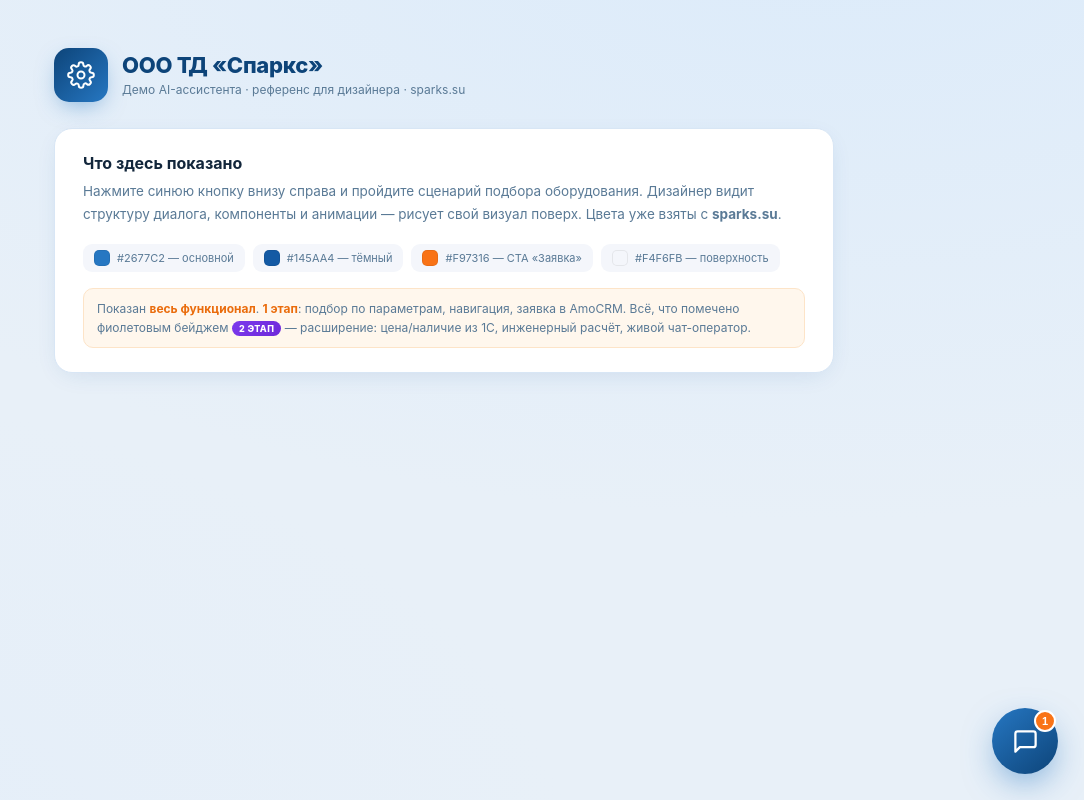
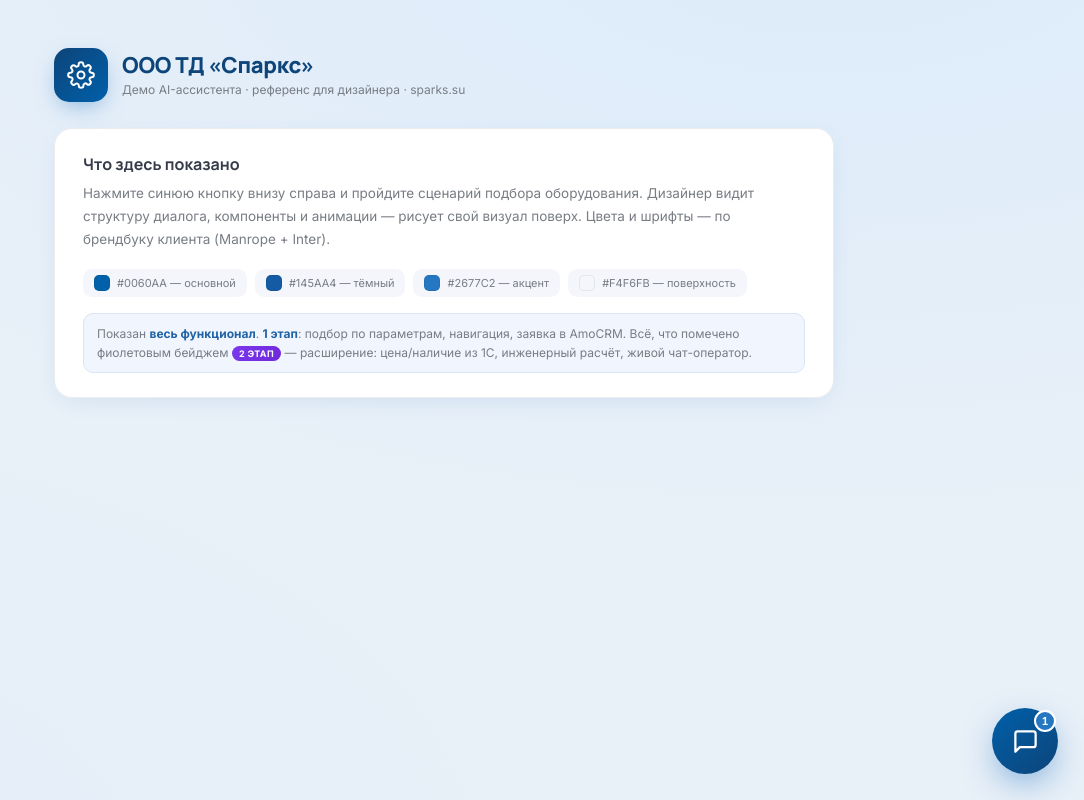
Before and after one commit to Andrrreyiv/portfolio-andrey, a plain HTML site: page sparks-widget/index.html in a window 1280 px wide. Shown: the whole page, without its empty margins (196-1280 px from the left). Drawn offline with nearby package versions, Linux system fonts and the light colour scheme.

Commit message:
Виджет Спаркс: палитра и шрифты по брендбуку клиента
Обновлены дизайн-токены :root под бренд ТД Спаркс: primary #0060AA,
акцент #2677C2, полностью синяя палитра (убран оранжевый), текст/границы
по брендбуку. Подключены веб-шрифты Manrope (заголовки) + Inter (текст).
Логика, сценарии, GSAP и интеграции не затронуты.

Co-Authored-By: claude-flow <ruv@ruv.net>

```diff
--- a/sparks-widget/index.html
+++ b/sparks-widget/index.html
@@ -5,26 +5,30 @@
 <meta name="viewport" content="width=device-width,initial-scale=1">
 <title>ТД Спаркс — AI-ассистент</title>
 <script src="https://cdnjs.cloudflare.com/ajax/libs/gsap/3.12.5/gsap.min.js"></script>
+<link rel="preconnect" href="https://fonts.googleapis.com">
+<link rel="preconnect" href="https://fonts.gstatic.com" crossorigin>
+<link href="https://fonts.googleapis.com/css2?family=Inter:wght@400;500;600;700&family=Manrope:wght@600;700;800&display=swap" rel="stylesheet">
 <style>
 /* ══════════════════════════════════════════════
-   ЦВЕТА — взяты с sparks.su (computed styles).
+   ЦВЕТА и ШРИФТЫ — по брендбуку ТД Спаркс.
    Дизайнеру: менять только эти переменные.
    ══════════════════════════════════════════════ */
 :root{
-  --brand:        #2677C2;
+  --brand:        #0060AA;
   --brand-dark:   #145AA4;
   --brand-deep:   #0D4479;
-  --brand-light:  #EBF4FF;
-  --accent:       #F97316;
-  --accent-dark:  #EA6C0C;
-  --text:         #12263B;
-  --muted:        #5A7A96;
-  --muted-soft:   #8AA6C0;
-  --border:       #D8E6F5;
+  --brand-light:  #E3F0FF;
+  --accent:       #2677C2;
+  --accent-dark:  #1F63A6;
+  --text:         #363B49;
+  --muted:        #787D84;
+  --muted-soft:   #ABAFB1;
+  --border:       #ECEDF0;
   --surface:      #F4F6FB;
   --ok:           #16A34A;
-  --shadow:       rgba(22,78,140,.14);
-  --font:-apple-system,"Segoe UI",Roboto,Arial,sans-serif;
+  --shadow:       rgba(0,96,170,.14);
+  --font:'Inter',-apple-system,"Segoe UI",Roboto,Arial,sans-serif;
+  --font-head:'Manrope','Inter',-apple-system,"Segoe UI",Arial,sans-serif;
 }
 *{box-sizing:border-box;margin:0;padding:0}
 body{font-family:var(--font);background:
@@ -39,19 +43,19 @@ body{font-family:var(--font);background:
   background:linear-gradient(135deg,var(--brand-deep),var(--brand));
   display:flex;align-items:center;justify-content:center;
   box-shadow:0 8px 22px -6px rgba(38,119,194,.5)}
-.brand-row h1{font-size:22px;font-weight:800;color:var(--brand-deep);line-height:1.1;letter-spacing:-.3px}
+.brand-row h1{font-family:var(--font-head);font-size:22px;font-weight:800;color:var(--brand-deep);line-height:1.1;letter-spacing:-.3px}
 .brand-row p{font-size:12px;color:var(--muted);margin-top:4px}
 
 .info-card{background:#fff;border:1px solid var(--border);border-radius:18px;
   padding:24px 28px;box-shadow:0 6px 26px -8px var(--shadow)}
-.info-card h2{font-size:16px;font-weight:700;margin-bottom:7px}
+.info-card h2{font-family:var(--font-head);font-size:16px;font-weight:700;margin-bottom:7px}
 .info-card p{font-size:13.5px;color:var(--muted);line-height:1.7}
 .tokens{display:flex;flex-wrap:wrap;gap:8px;margin-top:18px}
 .tk{display:flex;align-items:center;gap:7px;background:var(--surface);
   border-radius:9px;padding:6px 11px;font-size:11px;color:var(--muted)}
 .tk i{width:16px;height:16px;border-radius:5px;flex-shrink:0;border:1px solid #0001}
 .note{margin-top:16px;font-size:12px;color:var(--muted);
-  background:#FFF7ED;border:1px solid #FDE4C8;border-radius:10px;padding:10px 13px;line-height:1.6}
+  background:#F1F5FE;border:1px solid #D8E6F5;border-radius:10px;padding:10px 13px;line-height:1.6}
 .note b{color:var(--accent-dark)}
 
 /* ══ ВИДЖЕТ ══════════════════════════════════════ */
@@ -99,7 +103,7 @@ body{font-family:var(--font);background:
   background:var(--accent);border:2px solid #fff;border-radius:8px;
   font-size:8px;font-weight:900;color:#fff;padding:2px 5px;letter-spacing:.3px}
 .cw-name{flex:1}
-.cw-name h3{font-size:15.5px;font-weight:700;color:#fff;margin-bottom:3px}
+.cw-name h3{font-family:var(--font-head);font-size:16px;font-weight:700;color:#fff;margin-bottom:3px}
 .cw-online{display:flex;align-items:center;gap:6px;font-size:11.5px;color:rgba(255,255,255,.85)}
 .cw-dot{width:7px;height:7px;background:#4ADE80;border-radius:50%;flex-shrink:0;
   box-shadow:0 0 0 0 rgba(74,222,128,.6)}
@@ -167,8 +171,8 @@ body{font-family:var(--font);background:
 .btn-ghost{background:#fff;border:1.5px solid var(--border)!important;color:var(--brand)}
 .btn-ghost:hover{border-color:var(--brand)!important;background:var(--brand-light)}
 .btn-cta{background:linear-gradient(135deg,var(--accent),var(--accent-dark));
-  color:#fff;box-shadow:0 4px 12px -3px rgba(249,115,22,.4)}
-.btn-cta:hover{transform:translateY(-1px);box-shadow:0 7px 18px -3px rgba(249,115,22,.5)}
+  color:#fff;box-shadow:0 4px 12px -3px rgba(0,96,170,.32)}
+.btn-cta:hover{transform:translateY(-1px);box-shadow:0 7px 18px -3px rgba(0,96,170,.45)}
 
 /* форма лида */
 .lead{align-self:flex-start;max-width:93%;width:93%;
@@ -199,7 +203,7 @@ body{font-family:var(--font);background:
   font-weight:700;color:var(--ok);margin-bottom:10px}
 .stock i{width:7px;height:7px;border-radius:50%;background:var(--ok);
   box-shadow:0 0 0 3px rgba(22,163,74,.15)}
-.stock.low{color:var(--accent-dark)} .stock.low i{background:var(--accent);box-shadow:0 0 0 3px rgba(249,115,22,.15)}
+.stock.low{color:var(--accent-dark)} .stock.low i{background:var(--accent);box-shadow:0 0 0 3px rgba(38,119,194,.15)}
 
 /* оператор */
 .msg.op{background:#F3EEFF;border:1px solid #DED2FA;color:var(--text);
@@ -285,11 +289,11 @@ body{font-family:var(--font);background:
     <h2>Что здесь показано</h2>
     <p>Нажмите синюю кнопку внизу справа и пройдите сценарий подбора оборудования.
     Дизайнер видит структуру диалога, компоненты и анимации — рисует свой визуал поверх.
-    Цвета уже взяты с <b>sparks.su</b>.</p>
+    Цвета и шрифты — по брендбуку клиента (Manrope + Inter).</p>
     <div class="tokens">
-      <div class="tk"><i style="background:#2677C2"></i>#2677C2 — основной</div>
+      <div class="tk"><i style="background:#0060AA"></i>#0060AA — основной</div>
       <div class="tk"><i style="background:#145AA4"></i>#145AA4 — тёмный</div>
-      <div class="tk"><i style="background:#F97316"></i>#F97316 — CTA «Заявка»</div>
+      <div class="tk"><i style="background:#2677C2"></i>#2677C2 — акцент</div>
       <div class="tk"><i style="background:#F4F6FB"></i>#F4F6FB — поверхность</div>
     </div>
     <div class="note">Показан <b>весь функционал</b>. <b>1 этап</b>: подбор по параметрам,
```
